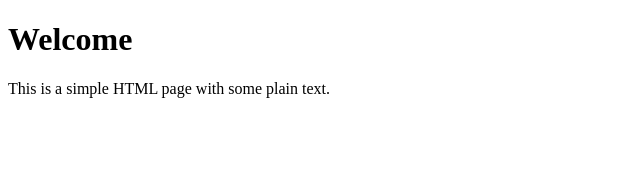
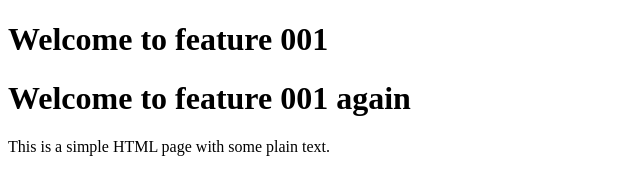
Before and after one commit to muksatgit/demo, a plain HTML site: page index.html in a window 1280 px wide. Shown: the whole page, without its empty margins (0-640 px from the left). Drawn offline with Linux system fonts and the light colour scheme.

Commit message:
updated new code

```diff
--- a/index.html
+++ b/index.html
@@ -6,7 +6,8 @@
 	<title>Simple Page</title>
 </head>
 <body>
-	<h1>Welcome</h1>
+	<h1>Welcome to feature 001</h1>
+    <h1>Welcome to feature 001 again</h1>
 	<p>This is a simple HTML page with some plain text.</p>
 </body>
 </html>
```
